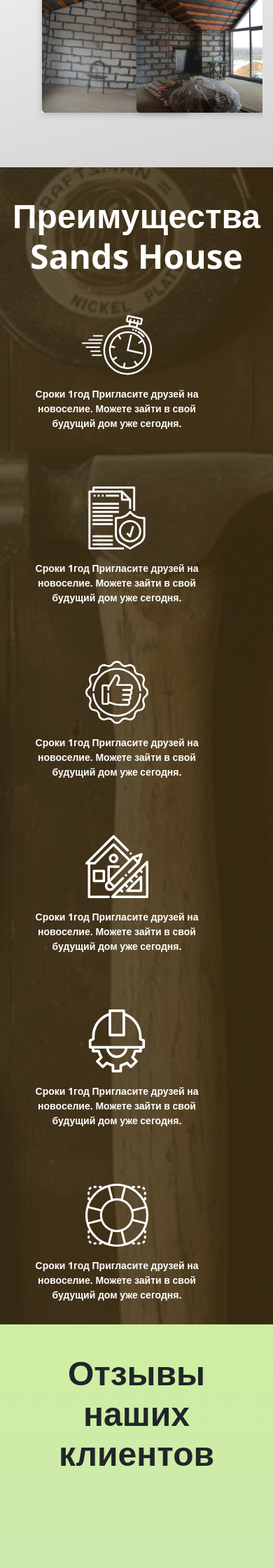
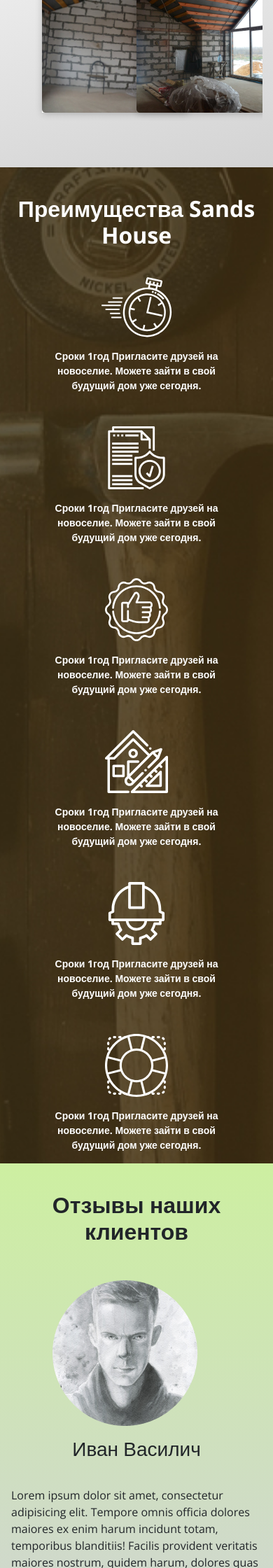
Before and after one commit to windcrack/sandhouse, a PHP site: page / in a window 390 px wide; the page is wider, and only the part inside the window is pictured. Shown: the part 1800-4040 px from the top of that part at 70% size. Run offline with PHP 8.4, Linux system fonts and the light colour scheme.

Commit message:
18-01 0:17

```diff
--- a/css/style.css
+++ b/css/style.css
@@ -290,5 +303,51 @@ footer .contatctBlock .contactBlockText p {
     transform: translateX(-2rem);
   }
 }
+@media screen and (max-width: 600px) {
+  .mainBlock h1 {
+    padding: 0;
+    font-size: 3rem;
+  }
+  .mainBlock .arrowDown {
+    margin-top: 3rem;
+  }
+
+  h2 {
+    font-size: 2rem;
+  }
+
+  .blockDescription .btnBlock {
+    display: flex;
+    justify-content: space-between;
+    padding: 0;
+  }
+  .blockDescription .textDescription {
+    text-align: justify;
+    padding: 0;
+  }
+
+  .contactForm .mainFormBlock {
+    transform: translateX(0rem);
+  }
+
+  .comment .comBlockMain {
+    padding: 0.125rem 0 0 0;
+  }
+  .comment .comBlockMain .comAvatar {
+    display: flex;
+  }
+  .comment .comBlockMain .comAvatar img {
+    margin-top: 0;
+    margin-right: auto;
+    margin-left: auto;
+  }
+  .comment .comBlockMain .comText .name {
+    text-align: center;
+  }
+
+  .advantages .advBlock .advBlockText {
+    margin: 1rem auto;
+  }
+}
 
 /*# sourceMappingURL=style.css.map */
--- a/index.html
+++ b/index.html
@@ -6,6 +6,7 @@
 	<!-- Bootstrap -->
 	<link rel="stylesheet" href="css/bootstrap.min.css">
 	<link rel="stylesheet" href="css/bootstrap-grid.min.css">
+	<meta name="viewport" content="width=device-width, initial-scale=1, shrink-to-fit=no">
 	<!-- My stile -->
 	<link rel="stylesheet" href="css/style.css">
 	<link rel="stylesheet" type="text/css" href="slick/slick.css"/>
@@ -132,13 +133,15 @@
 			<div class="container">
 			<h2 class="title" id="comm">Отзывы наших клиентов</h2>
 				<div class="comBlockMain">
-					<div class="comAvatar">
+					<div class="row">
+						<div class="comAvatar col-md-12 col-lg-2">
 							<img src="img/avatar1.png" alt="Изображение">
 						</div>
-					<div class="comText">
+						<div class="comText col-md-12 col-lg-8 ml-lg-5">
 							<h3 class="name">Иван Василич</h3>
 							<p>Lorem ipsum dolor sit amet, consectetur adipisicing elit. Tempore omnis officia dolores maiores ex enim harum incidunt totam, temporibus blanditiis! Facilis provident veritatis maiores nostrum, quidem harum, dolores quas earum, tempore necessitatibus possimus. Libero unde ea dignissimos necessitatibus, dolorem sequi temporibus quibusdam enim facere cupiditate ducimus sit assumenda consectetur nulla?</p>
 							<p>Lorem ipsum dolor sit amet, consectetur adipisicing elit. Debitis, voluptates! Lorem ipsum dolor sit amet, consectetur adipisicing elit. Culpa ducimus esse earum aspernatur nisi magni quibusdam alias incidunt recusandae. Fuga?</p>
+						</div>
 					</div>
 				</div>
 			</div>
@@ -174,7 +177,7 @@
 			</div>
 		</section>
 		<section class="contactForm">
-			<div class="col-3 mainFormBlock">
+			<div class="col-lg-3 col-md-12 mainFormBlock">
 				<h2 class="title">Узнайте дату новоселья уже сегодня!</h2>
 				<form action="get" class="formBlock">
 					<input type="text" placeholder="Имя">
@@ -190,13 +193,15 @@
 		<div class="container">
 			<h2 class="title" id="footer">Контакты</h2>
 			<div class="contatctBlock">
-				<div class="contactBlockText">
+				<div class="row">
+					<div class="contactBlockText col-lg-6 col-md-12">
 						<p>Телефон:</p>
 						<p>Email:</p>
 						<p>Адрес:</p>
 					</div>
-				<div class="contactBlockMap">
+					<div class="contactBlockMap col-lg-6 col-md-12">
 						<img src="img/map.png" alt="Карта">
+					</div>
 				</div>
 			</div>
 		</div>
@@ -224,7 +229,17 @@
   				variableWidth: true,
 				infinity: true,
 				centerMode: true,
-				centerPadding: '50px'
+				centerPadding: '50px',
+				responsive: [
+					{
+				      breakpoint: 600,
+				      settings: {
+				        slidesToShow: 1,
+				        slidesToScroll: 1,
+				        arrows: false
+				      }
+				    }
+				]
 			});
 		});
 	</script>
--- a/sass/_media.scss
+++ b/sass/_media.scss
@@ -1,7 +1,10 @@
-@media screen and (min-width: 1366px){
+@media screen and (max-width: 1366px){
+	main{
+		max-width: auto;
+	}
 	.mainBlock{
 		.arrowDown{
-			padding-top: 9rem;
+			margin-top: 9rem;
 		}
 		h1,
 		.callBack{
@@ -14,3 +17,58 @@
 		}
 	}
 }
+@media screen and (max-width: 600px){
+	.mainBlock{
+		h1{
+			padding: 0;
+			font-size: $font48;
+		}
+		.arrowDown{
+			margin-top: 3rem;
+		}
+	}
+	h2{
+		font-size: $font48 - 1rem;
+	}
+	.blockDescription{
+		.btnBlock{
+			display: flex;
+			justify-content: space-between;
+			padding: 0;
+		}
+		.textDescription{
+			text-align: justify;
+			padding: 0;
+		}
+	}
+	.contactForm{
+		.mainFormBlock{
+			transform: translateX(0rem);
+		}
+	}
+	.comment{
+		.comBlockMain{
+			padding: 0.125rem 0 0 0;
+			.comAvatar{
+				display: flex;
+				img{
+					margin-top: 0;
+					margin-right: auto;
+					margin-left: auto;
+				}
+			}
+			.comText{
+				.name{
+					text-align: center;
+				}
+			}
+		}
+	}
+	.advantages{
+		.advBlock{
+			.advBlockText{
+				margin: 1rem auto;
+			}
+		}
+	}
+}
--- a/sass/style.scss
+++ b/sass/style.scss
@@ -1,4 +1,5 @@
 $lightYellow: #F9E8AC;
+$font48: 3rem;
 *{
 	margin: 0;
 	padding: 0;
@@ -46,8 +47,9 @@ header{
 		transform: translateY(6rem);
 	}
 	.arrowDown{
-		margin: auto;
-		padding-top: 27.625rem;
+		margin-left: auto;
+		margin-right: auto;
+		margin-top: 27.625rem;
 		cursor: pointer;
 	}
 	a{
@@ -62,7 +64,7 @@ header{
 	.title{
 		font-weight: 600;
 		line-height: 52px;
-		font-size: 48px;
+		font-size: $font48;
 		padding:2rem 0;
 		// text-align: justify;
 	}
@@ -86,14 +88,16 @@ header{
 	.btnBlock{
 		display: flex;
 		justify-content: space-between;
+		padding: 0 3rem;
 	}
 	.textDescription{
 		text-align: justify;
+		padding: 0 3rem;
 	}
 }
 h2{
 	font-weight: 600;
-	font-size: 3rem;
+	font-size: $font48;
 	text-align: center;
 }
 .advantages{
@@ -223,14 +227,18 @@ footer{
 		padding-top:2.75rem;
 	}
 	.contatctBlock{
-		display: flex;
-		justify-content: space-between;
-		align-items: center;
 		padding: 3.625rem 0 7rem 0;
 		.contactBlockText{
+			margin: auto 0;
 			p{
 				padding-bottom: 2rem;
 			}
+		}
+	}
+	.contactBlockMap{
+		display: flex;
+		img{
+			margin-left: auto;
 		}
 	}
 }
```
Also changed, not shown: other parts of css/style.css (+21 -8 lines), 1 other file. Lines whose indentation alone changed are shown as unchanged.
